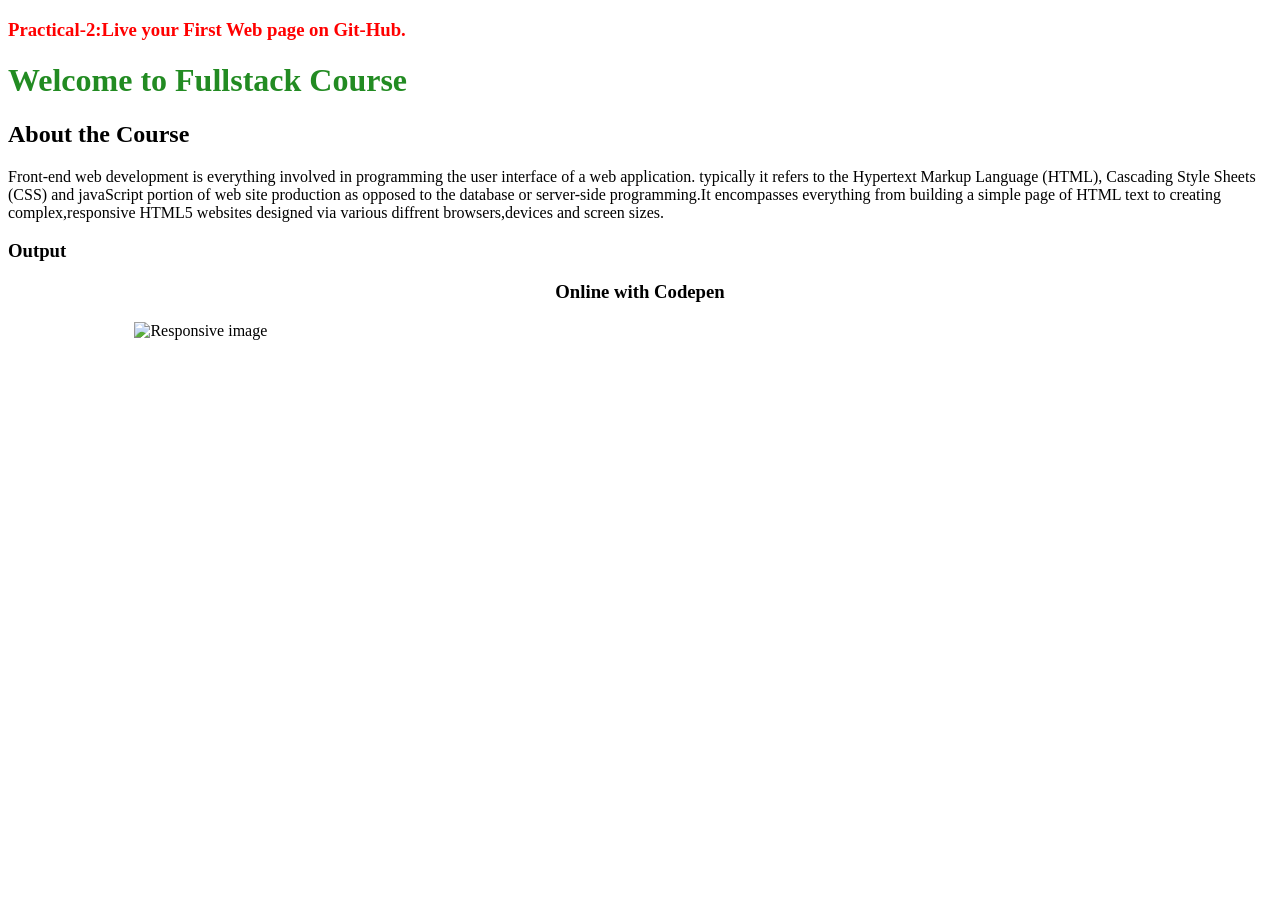
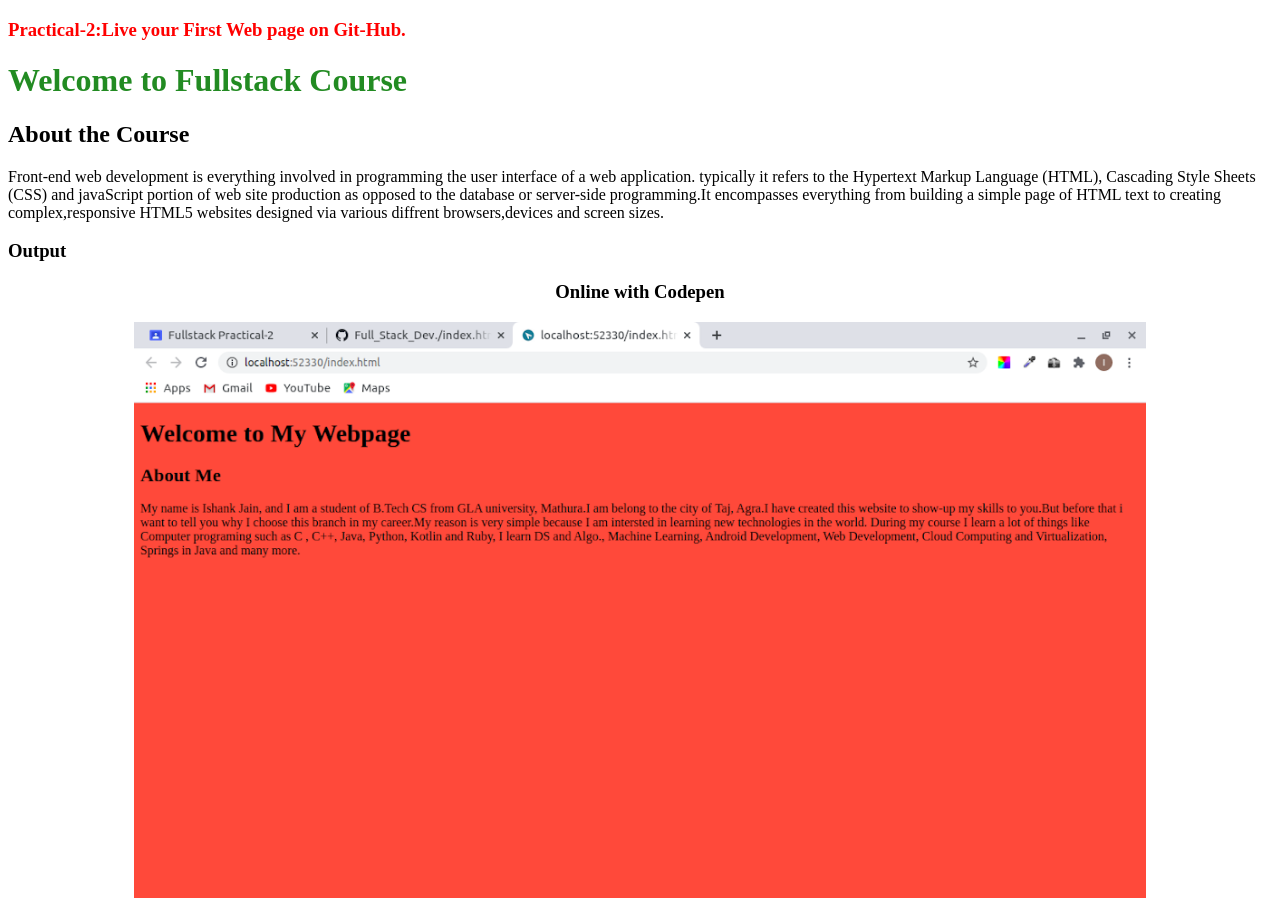
Before and after one commit to jainishank733/FullStack-2, a plain HTML site: page Practicals/Practical-2.html in a window 1280 px wide. Before the commit the page ends 800 px from the top, so only its background shows below. Drawn offline with Linux system fonts and the light colour scheme.

Commit message:
Update Practical-2.html

```diff
--- a/Practicals/Practical-2.html
+++ b/Practicals/Practical-2.html
@@ -21,7 +21,7 @@
 
     <bold></bold><h3 align="center">Online with Codepen</h3></bold>
 
-    <img src="Images Practical/PractImage-2.png"  alt="Responsive image" title="Blog Banner"
+    <img src="https://github.com/jainishank733/FullStack-2/blob/master/Images%20Practical/PractImage-2.png"  alt="Responsive image" title="Blog Banner"
      width="80%"
      height="45%"
      style="display: block; margin-left: auto; margin-right: auto;">
```
